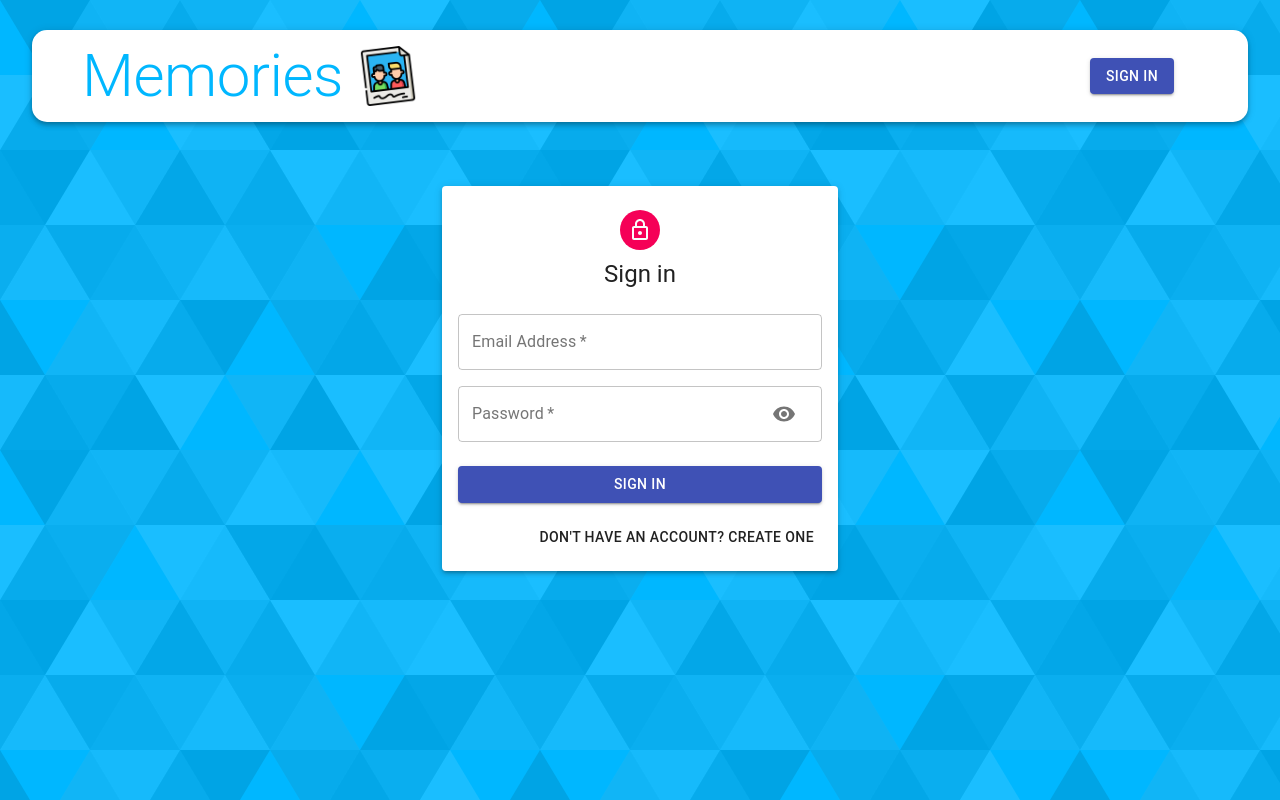
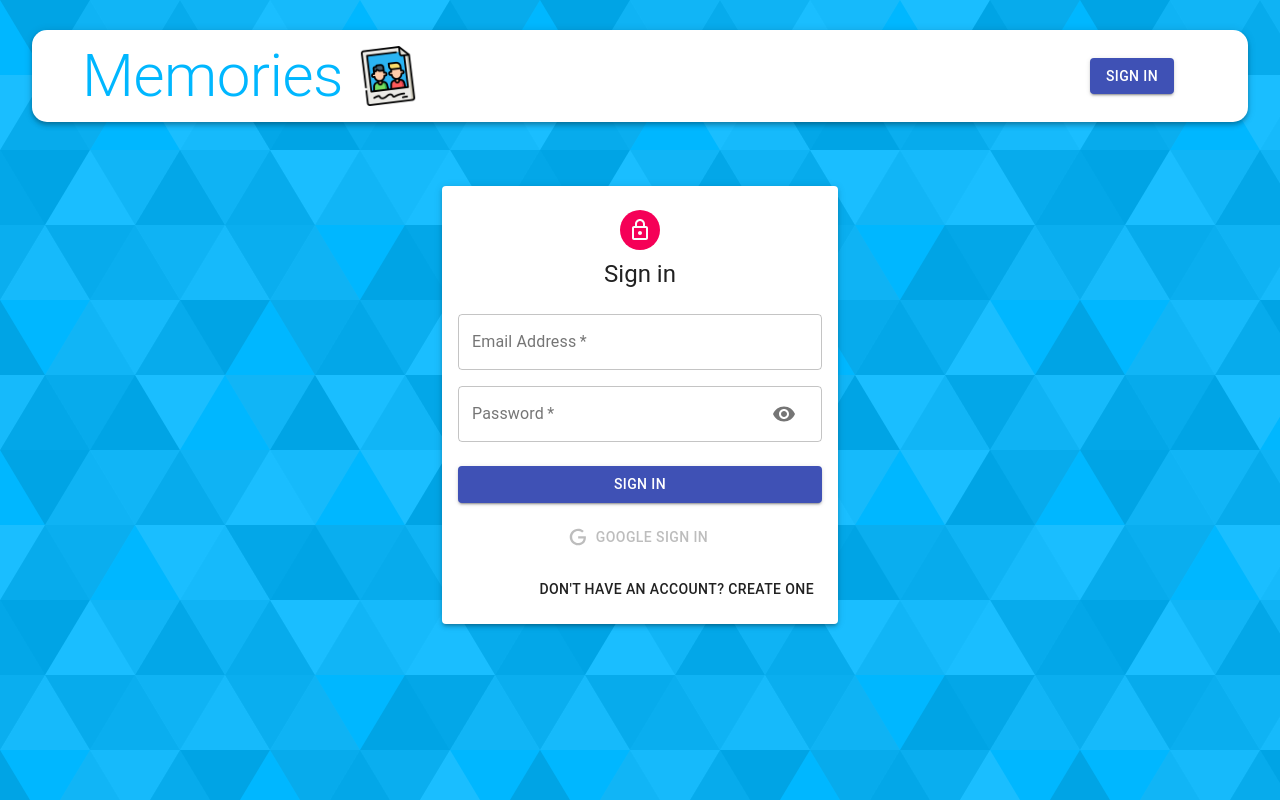
Before and after one commit to Zorienu/Memories-App, a React (Create React App) app: page /auth in a window 1280 px wide. Built offline with nearby package versions, Linux system fonts and the light colour scheme.

Commit message:
added Google login and logout

```diff
--- a/package.json
+++ b/package.json
@@ -19,6 +19,7 @@
     "react-router-dom": "^5.2.0",
     "react-scripts": "4.0.1",
     "redux": "^4.0.5",
+    "redux-devtools-extension": "^2.13.8",
     "redux-thunk": "^2.3.0",
     "web-vitals": "^0.2.4"
   },
--- a/src/components/Auth/Auth.js
+++ b/src/components/Auth/Auth.js
@@ -1,6 +1,10 @@
 import { useState } from "react";
+import { useHistory } from "react-router-dom";
 import { Avatar, Button, Paper, Grid, Typography, Container } from "@material-ui/core";
+import { GoogleLogin } from "react-google-login";
+import { useDispatch } from "react-redux";
 import LockOutlinedIcon from "@material-ui/icons/LockOutlined";
+import Icon from "./icon";
 
 import useStyles from "./styles";
 
@@ -10,6 +14,8 @@
   const classes = useStyles();
   const [showPassword, setShowPassword] = useState(false);
   const [isSignup, setIsSignup] = useState(false);
+  const dispatch = useDispatch();
+  const history = useHistory();
 
   //let isSignup = false;
 
@@ -19,6 +25,20 @@
 
   const handleShowPassword = () => setShowPassword(!showPassword);
 
+  const googleSuccess = async (res) => {
+    const result = res?.profileObj; // if the property doesn't exist, this won't gonna throw an error
+    const token = res?.tokenId;
+
+    try {
+      dispatch({ type: "AUTH", data: { result, token } });
+      history.push("/");
+    } catch (error) {
+      console.log(error);
+    }
+  };
+
+  const googleFailure = () =>
+    console.log("Google login was unsuccessful. Try again later");
   return (
     <Container component="main" maxWidth="xs">
       <Paper className={classes.paper} elevation={3}>
@@ -76,6 +96,24 @@
           >
             {isSignup ? "Sign Up" : "Sign In"}
           </Button>
+          <GoogleLogin
+            clientId="71219987375-euq0pbvug813kv416o3b584jlhoicsqe.apps.googleusercontent.com"
+            render={(renderProps) => (
+              <Button
+                className={classes.googleButton}
+                color="primary"
+                fullWidth
+                onClick={renderProps.onClick}
+                disabled={renderProps.disabled}
+                startIcon={<Icon />}
+              >
+                Google Sign In
+              </Button>
+            )}
+            onSuccess={googleSuccess}
+            onFailure={googleFailure}
+            cookiePolicy="single_host_origin"
+          />
           <Grid container justify="flex-end">
             <Grid item>
               <Button onClick={() => setIsSignup(!isSignup)}>
--- a/src/components/Auth/Input.js
+++ b/src/components/Auth/Input.js
@@ -25,7 +25,8 @@
         autoFocus={autoFocus}
         type={type}
         InputProps={
-          name === "password" && {
+          name === "password"
+            ? {
                 endAdornment: (
                   <InputAdornment position="end">
                     <IconButton onClick={handleShowPassword}>
@@ -34,6 +35,7 @@
                   </InputAdornment>
                 ),
               }
+            : null
         }
       />
     </Grid>
--- /dev/null
+++ b/src/components/Auth/icon.js
@@ -0,0 +1,12 @@
+import React from "react";
+
+const icon = () => (
+  <svg style={{ width: "20px", height: "20px" }} viewBox="0 0 24 24">
+    <path
+      fill="currentColor"
+      d="M21.35,11.1H12.18V13.83H18.69C18.36,17.64 15.19,19.27 12.19,19.27C8.36,19.27 5,16.25 5,12C5,7.9 8.2,4.73 12.2,4.73C15.29,4.73 17.1,6.7 17.1,6.7L19,4.72C19,4.72 16.56,2 12.1,2C6.42,2 2.03,6.8 2.03,12C2.03,17.05 6.16,22 12.25,22C17.6,22 21.5,18.33 21.5,12.91C21.5,11.76 21.35,11.1 21.35,11.1V11.1Z"
+    />
+  </svg>
+);
+
+export default icon;
--- a/src/components/Navbar/Navbar.js
+++ b/src/components/Navbar/Navbar.js
@@ -1,4 +1,6 @@
-import { Link } from "react-router-dom";
+import { useState, useEffect } from "react";
+import { useDispatch } from "react-redux";
+import { Link, useHistory, useLocation } from "react-router-dom";
 import { AppBar, Avatar, Typography, Toolbar, Button } from "@material-ui/core";
 import useStyles from "./styles.js";
 
@@ -6,7 +8,25 @@
 
 const Navbar = () => {
   const classes = useStyles();
-  const user = null;
+  const [user, setUser] = useState(JSON.parse(localStorage.getItem("profile")));
+  const dispatch = useDispatch();
+  const history = useHistory();
+  const location = useLocation();
+  console.log(user);
+
+  useEffect(() => {
+    const token = user?.token;
+
+    // JWT ...
+
+    setUser(JSON.parse(localStorage.getItem("profile")));
+  }, [location]);
+
+  const logout = () => {
+    dispatch({ type: "LOGOUT" });
+    history.push("/");
+    setUser(null);
+  };
 
   return (
     <AppBar className={classes.appBar} position="static" color="inherit">
@@ -35,7 +55,7 @@
             <Typography className={classes.userName} variant="h6">
               {user.result.name}
             </Typography>
-            <Button variant="contained" className={classes.logout} color="secondary">
+            <Button variant="contained" color="secondary" onClick={logout}>
               Logout
             </Button>
           </div>
--- a/src/components/Navbar/styles.js
+++ b/src/components/Navbar/styles.js
@@ -20,17 +20,16 @@
   },
   toolbar: {
     display: "flex",
-    justifyContent: "flex-end",
-    width: "400px",
   },
   profile: {
     display: "flex",
     justifyContent: "space-between",
-    width: "400px",
   },
   userName: {
+    flex: "1",
     display: "flex",
     alignItems: "center",
+    margin: "0 10px",
   },
   brandContainer: {
     display: "flex",
@@ -40,4 +39,8 @@
     color: theme.palette.getContrastText(deepPurple[500]),
     backgroundColor: deepPurple[500],
   },
+  logout: {
+    backgroundColor: "#5e35b1",
+    color: "white",
+  },
 }));
--- a/src/constants/actionTypes.js
+++ b/src/constants/actionTypes.js
@@ -3,3 +3,5 @@
 export const DELETE = "DELETE";
 export const FETCH_ALL = "FETCH_ALL";
 export const LIKE_POST = "LIKE_POST";
+export const AUTH = "AUTH";
+export const LOGOUT = "LOGOUT";
--- a/src/index.js
+++ b/src/index.js
@@ -2,6 +2,7 @@
 import ReactDom from "react-dom";
 import { Provider } from "react-redux";
 import { createStore, applyMiddleware, compose } from "redux";
+import { composeWithDevTools } from "redux-devtools-extension";
 import thunk from "redux-thunk";
 
 import reducers from "./reducers";
@@ -9,7 +10,7 @@
 import App from "./App";
 import "./index.css";
 
-const store = createStore(reducers, compose(applyMiddleware(thunk)));
+const store = createStore(reducers, composeWithDevTools(compose(applyMiddleware(thunk))));
 
 ReactDom.render(
   <Provider store={store}>
--- /dev/null
+++ b/src/reducers/auth.js
@@ -0,0 +1,16 @@
+import { AUTH, LOGOUT } from "../constants/actionTypes";
+
+const authReducer = (state = { authData: null }, action) => {
+  switch (action.type) {
+    case AUTH:
+      localStorage.setItem("profile", JSON.stringify({ ...action?.data }));
+      return { ...state, authData: action?.data };
+    case LOGOUT:
+      localStorage.clear();
+      return { ...state, authData: null };
+    default:
+      return state;
+  }
+};
+
+export default authReducer;
--- a/src/reducers/index.js
+++ b/src/reducers/index.js
@@ -1,8 +1,9 @@
 import { combineReducers } from "redux";
 
 import posts from "./posts";
+import auth from "./auth";
 
-export default combineReducers({ posts }); // posts: posts
+export default combineReducers({ posts, auth }); // posts: posts
 // combineReducers generates a function that calss our reducers with
 // the slice of state selected according to their key
 // It then combines the results into a single object once again
```
Also changed, not shown: 2 other files (tests, documents, lock files or other folders). Lines whose indentation alone changed are shown as unchanged.
